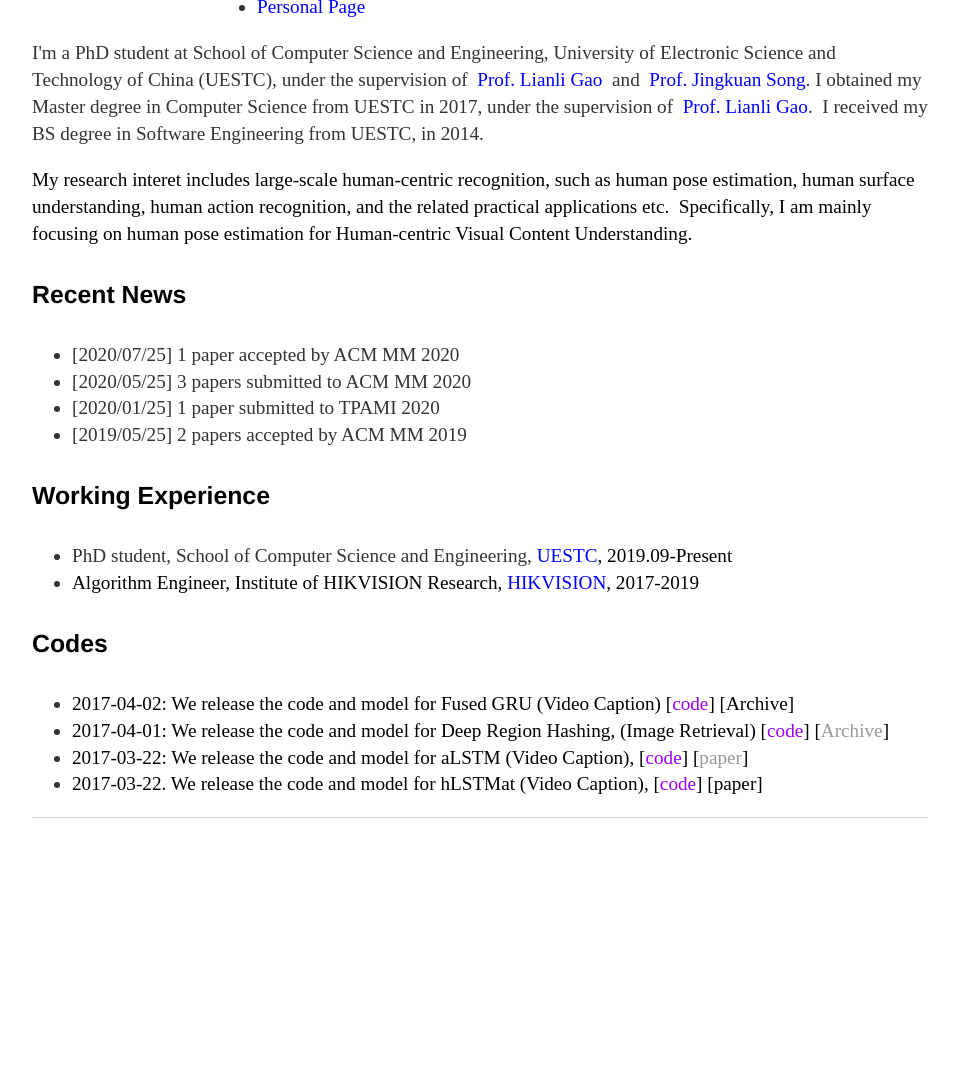
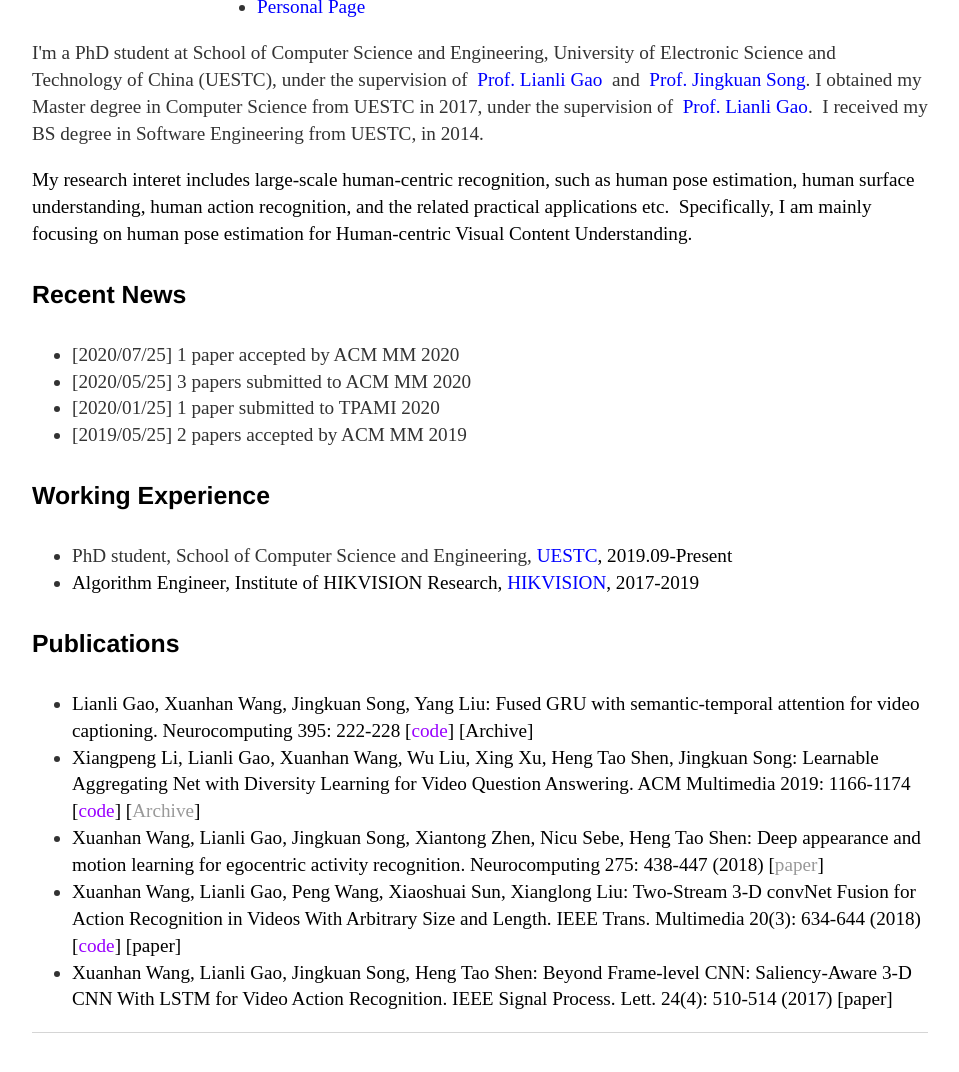
Before and after one commit to cfm-wxh/xuanhanwang.github.io, a Jekyll site: the page built from index.html, in a window 1280 px wide, cut to the strip 381-1474 px from the top of the page. Shown: the top 1072 px of the strip, without its empty margins (160-1119 px from the left). Built offline with Jekyll 4.4.1, drawn with Linux system fonts in a browser that asks for light colours; before the commit the page ends 1259 px from its top, so only the background shows below that.

Commit message:
Update index.html

```diff
--- a/index.html
+++ b/index.html
@@ -46,12 +46,13 @@ title: Xuanhan Wang, UESTC
 </ul>
 
 
-<h4>Codes</h4>
+<h4>Publications</h4>
 	<ul>
-		<li><font ><font color="#000000">2017-04-02: We release the code and model for Fused GRU (Video Caption) [</font><a href="https://github.com/wangxuanhan/stafg-capgen-vid" rel="nofollow"><font color="#9900ff">code</font></a><font color="#000000">] [Archive]</font></font></li>
-		<li><font ><font color="#000000">2017-04-01: We release the code and model for Deep Region Hashing, (Image Retrieval) [</font><a href="https://github.com/hetaoconquer/DRH" rel="nofollow"><font color="#9900ff">code</font></a><font color="#000000">] [<a href="https://arxiv.org/abs/1701.07901" rel="nofollow">Archive</a>]</font></font></li>
-		<li><font ><font color="#000000">2017-03-22: We release&nbsp;the code and model for aLSTM (Video Caption), [</font><a href="https://github.com/zhaoluffy/aLSTMs" rel="nofollow"><font color="#9900ff">code</font></a><font color="#000000">] [<a href="http://dl.acm.org/citation.cfm?id=2967242" rel="nofollow">paper</a>]</font></font></li>
-		<li><font ><font color="#000000">2017-03-22. We release the code and model for hLSTMat (Video Caption), [</font><a href="https://github.com/zhaoluffy/hLSTMat" rel="nofollow"><font color="#9900ff">code</font></a><font color="#000000">] [paper]</font></font></li>
+		<li><font ><font color="#000000">Lianli Gao, Xuanhan Wang, Jingkuan Song, Yang Liu: Fused GRU with semantic-temporal attention for video captioning. Neurocomputing 395: 222-228 [</font><a href="https://github.com/wangxuanhan/stafg-capgen-vid" rel="nofollow"><font color="#9900ff">code</font></a><font color="#000000">] [Archive]</font></font></li>
+		<li><font ><font color="#000000">Xiangpeng Li, Lianli Gao, Xuanhan Wang, Wu Liu, Xing Xu, Heng Tao Shen, Jingkuan Song: Learnable Aggregating Net with Diversity Learning for Video Question Answering. ACM Multimedia 2019: 1166-1174 [</font><a href="https://github.com/hetaoconquer/DRH" rel="nofollow"><font color="#9900ff">code</font></a><font color="#000000">] [<a href="https://arxiv.org/abs/1701.07901" rel="nofollow">Archive</a>]</font></font></li>
+		<li><font ><font color="#000000">Xuanhan Wang, Lianli Gao, Jingkuan Song, Xiantong Zhen, Nicu Sebe, Heng Tao Shen: Deep appearance and motion learning for egocentric activity recognition. Neurocomputing 275: 438-447 (2018) [<a href="http://dl.acm.org/citation.cfm?id=2967242" rel="nofollow">paper</a>]</font></font></li>
+		<li><font ><font color="#000000">Xuanhan Wang, Lianli Gao, Peng Wang, Xiaoshuai Sun, Xianglong Liu: Two-Stream 3-D convNet Fusion for Action Recognition in Videos With Arbitrary Size and Length. IEEE Trans. Multimedia 20(3): 634-644 (2018) [</font><a href="https://github.com/zhaoluffy/hLSTMat" rel="nofollow"><font color="#9900ff">code</font></a><font color="#000000">] [paper]</font></font></li>
+		<li><font ><font color="#000000">Xuanhan Wang, Lianli Gao, Jingkuan Song, Heng Tao Shen: Beyond Frame-level CNN: Saliency-Aware 3-D CNN With LSTM for Video Action Recognition. IEEE Signal Process. Lett. 24(4): 510-514 (2017) [paper]</font></font></li>
 	</ul>
 
 
```
